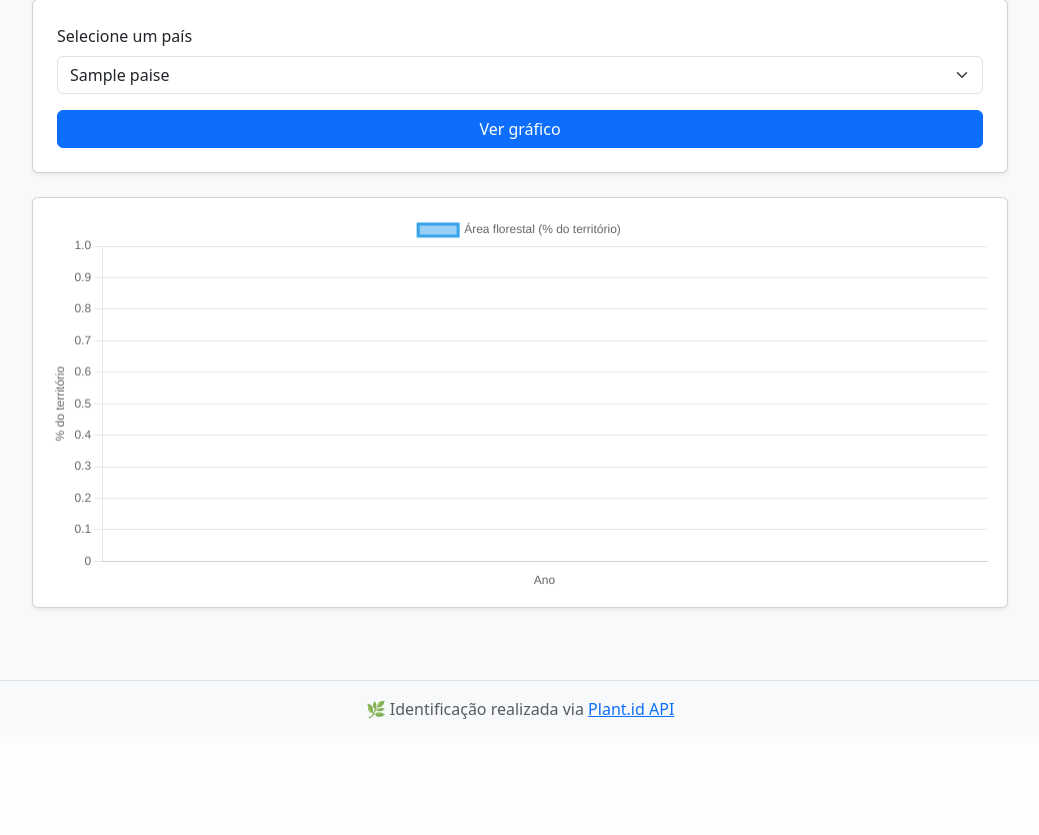
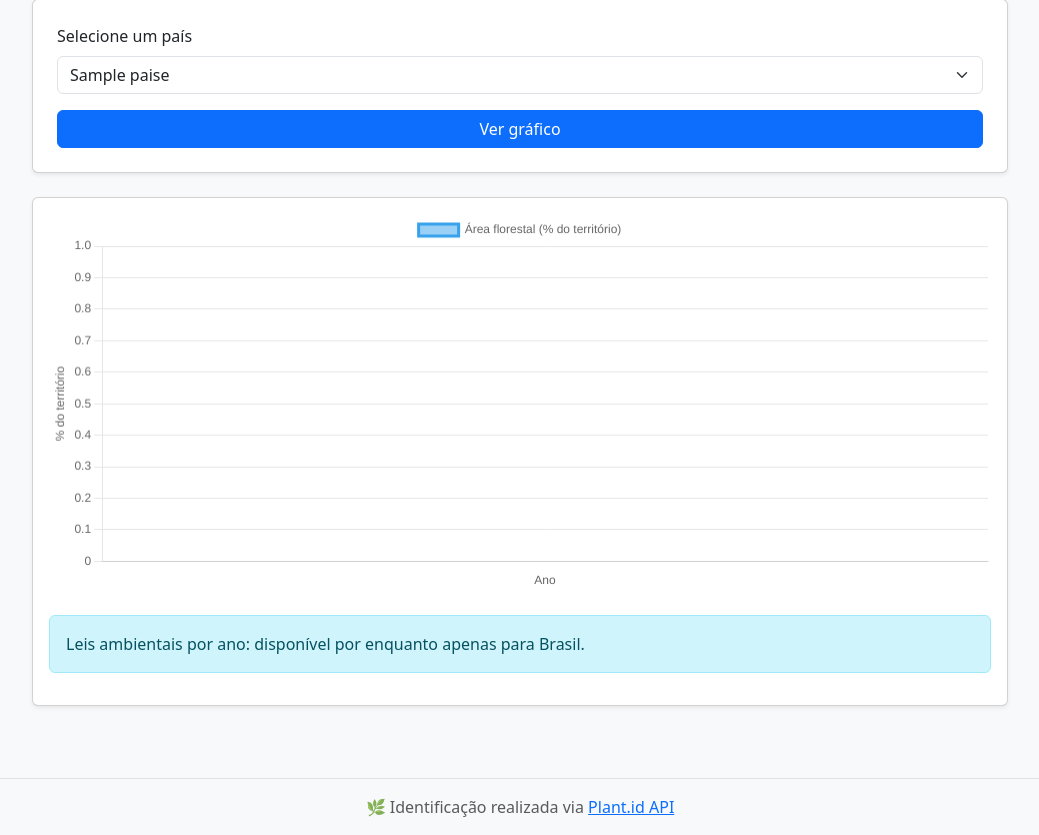
Before and after one commit to Jonatttttttan/Plant_Identifier_V2Ecologia-Epidemiologia, a Flask app: template app/templates/florestas.html in a window 1280 px wide. Shown: the part 167-1002 px from the top of the page, without its empty margins (120-1159 px from the left). Before the commit the page ends 886 px from the top, so only its background shows below. Run offline with Flask 3, Linux system fonts and the light colour scheme; a user stored in the database is signed in; tables that the repository leaves empty hold one stand-in row (values such as "Sample post"); the template is opened without the code that fills it: most values are stand-ins (such as "Sample title", 1, 10 or a date in 2020).

Commit message:
Aplicação das leis brasileiras

```diff
--- a/app/templates/florestas.html
+++ b/app/templates/florestas.html
@@ -25,6 +25,20 @@
     <div class="card shadow-sm">
       <div class="card-body">
         <canvas id="chart-florestas" height="120"></canvas>
+          {% if is_brasil %}
+  <div class="card shadow-sm mt-4" id="leis-card" style="display:none;">
+    <div class="card-body">
+      <h5 class="mb-2">Leis ambientais em <span id="leis-ano"></span></h5>
+      <div id="leis-status" class="text-muted mb-2"></div>
+      <ul id="leis-lista" class="mb-0"></ul>
+    </div>
+  </div>
+{% else %}
+  <div class="alert alert-info mt-4">
+    Leis ambientais por ano: disponível por enquanto apenas para Brasil.
+  </div>
+{% endif %}
+
       </div>
     </div>
   {% else %}
@@ -37,8 +51,9 @@
 <script>
   const anos = {{ anos|tojson }};
   const valores = {{ valores|tojson }};
+  const isBrasil = {{ (is_brasil|tojson) }};
 
-  new Chart(document.getElementById("chart-florestas"), {
+  const chart = new Chart(document.getElementById("chart-florestas"), {
     type: "line",
     data: {
       labels: anos,
@@ -50,14 +65,55 @@
     },
     options: {
       responsive: true,
+      onClick: async (evt, elements) => {
+        if (!isBrasil) return;
+        if (!elements || elements.length === 0) return;
+
+        const idx = elements[0].index;
+        const ano = anos[idx];
+
+        const card = document.getElementById("leis-card");
+        const anoSpan = document.getElementById("leis-ano");
+        const statusDiv = document.getElementById("leis-status");
+        const ul = document.getElementById("leis-lista");
+
+        card.style.display = "block";
+        anoSpan.textContent = ano;
+        statusDiv.textContent = "Carregando...";
+        ul.innerHTML = "";
+
+        try {
+          const resp = await fetch(`/florestas/leis/${ano}`);
+          const data = await resp.json();
+
+          if (!resp.ok) {
+            statusDiv.textContent = data.erro ? data.erro : "Erro ao buscar leis.";
+            return;
+          }
+
+          const leis = data.leis || [];
+          if (leis.length === 0) {
+            statusDiv.textContent = "Nenhuma lei cadastrada para este ano (ainda).";
+            return;
+          }
+
+          statusDiv.textContent = `${leis.length} item(ns) encontrado(s):`;
+          for (const lei of leis) {
+            const li = document.createElement("li");
+            li.textContent = lei;
+            ul.appendChild(li);
+          }
+        } catch (e) {
+          statusDiv.textContent = "Falha de rede ao buscar leis.";
+        }
+      },
       scales: {
         x: { title: { display: true, text: "Ano" } },
-        y: {
-          title: { display: true, text: "% do território" }
-        }
+        y: { title: { display: true, text: "% do território" } }
       }
     }
   });
 </script>
 {% endif %}
+
 {% endblock %}
```
Also changed, not shown: app/main/routes.py (+15 -2 lines), app/services/leis_service.py (added, +15 -0 lines), 1 other file.
